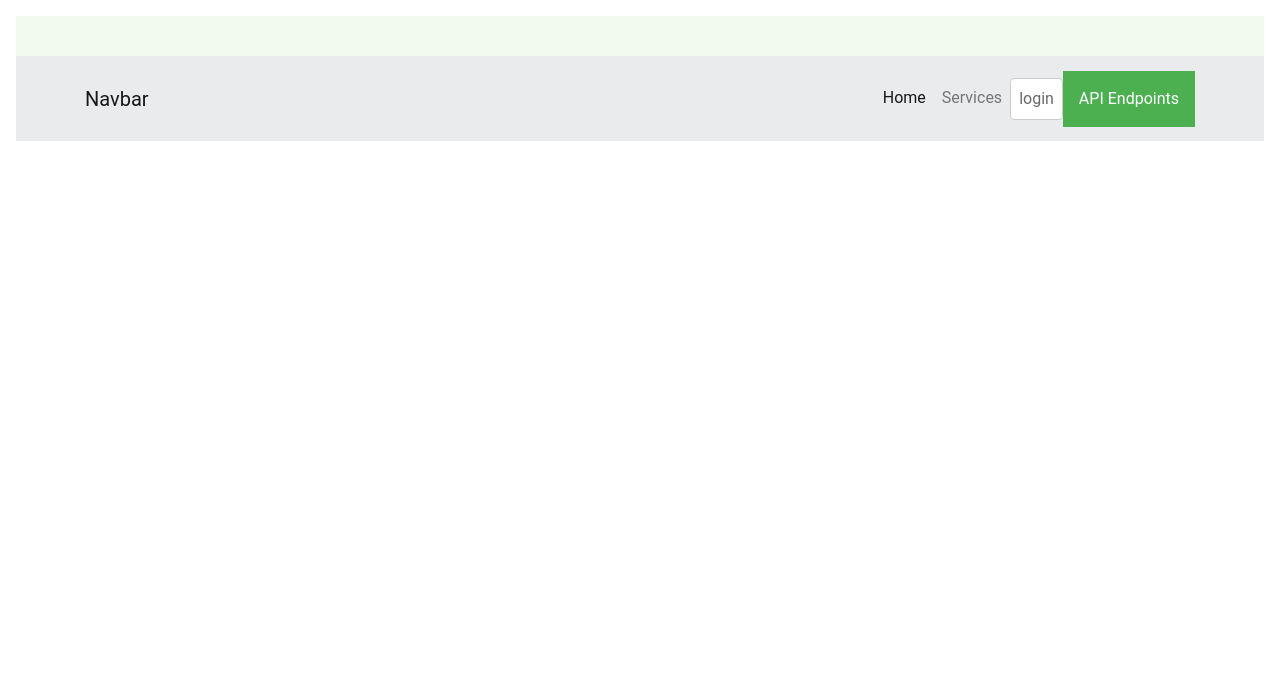
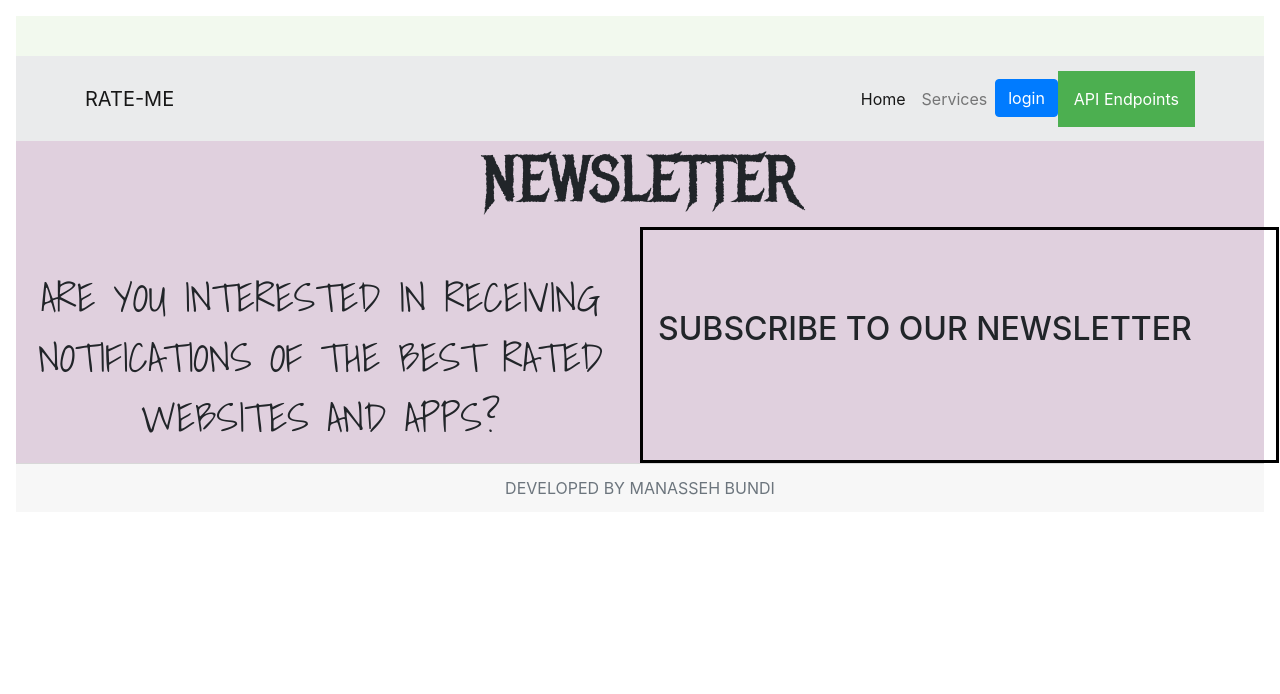
Before and after one commit to Nasseh123/rateme, a Django app: page /all-projects/ in a window 1280 px wide. Shown: the top 694 px of the page. Run offline with Django 3.2, Linux system fonts and the light colour scheme; data that the repository does not hold is empty; some libraries are stand-ins or nearby versions.

Commit message:
Made changes to reviews and polished links

```diff
--- a/projects/models.py
+++ b/projects/models.py
@@ -116,9 +116,11 @@
             numsum=no.rate_by_design+no.rate_by_usability+no.rate_by_content+no.rate_by_creativity
             numsums.append(numsum)
         lengthofratings=len(userratedarray)*40
-        percentagevalue=((sum(numsums)*100))/lengthofratings
-
-        return percentagevalue
+        if lengthofratings:
+            percentagevalue=((sum(numsums)*100))/lengthofratings
+            return percentagevalue
+        else:
+            return numsums
     @ classmethod
     def average(cls,webapp_id):
         print(webapp_id)
--- /dev/null
+++ b/projects/templates/footer.html
@@ -0,0 +1,53 @@
+{% load bootstrap4 %}
+{% load static %}
+<!DOCTYPE html>
+<html class="no-js">
+
+<head>
+    <meta charset="utf-8">
+    <meta http-equiv="X-UA-Compatible" content="IE=edge">
+    <title>
+    </title>
+    <meta name="description" content="">
+    <meta name="viewport" content="width=device-width, initial-scale=1">
+    <link rel="stylesheet" href="">
+    <link rel="stylesheet" href="{% static 'index/index.css' %}">
+<link rel="stylesheet" href="{% static 'navbar/navbar.css' %}">
+<link href="https://fonts.googleapis.com/css2?family=Metal+Mania&display=swap" rel="stylesheet">
+<link href="https://fonts.googleapis.com/css2?family=Shadows+Into+Light&display=swap" rel="stylesheet">
+<link rel="stylesheet" href="https://cdnjs.cloudflare.com/ajax/libs/twitter-bootstrap/4.0.0-beta/css/bootstrap.min.css">
+<link rel="stylesheet" href="https://stackpath.bootstrapcdn.com/bootstrap/4.1.3/css/bootstrap.min.css"
+  integrity="sha384-MCw98/SFnGE8fJT3GXwEOngsV7Zt27NXFoaoApmYm81iuXoPkFOJwJ8ERdknLPMO" crossorigin="anonymous">
+<link href="//maxcdn.bootstrapcdn.com/bootstrap/4.1.1/css/bootstrap.min.css" rel="stylesheet" id="bootstrap-css">
+<link rel="stylesheet" href="{% static 'css/text_hover.css' %}">
+<link rel="stylesheet" href="{% static 'css/text_hover_on_click.css' %}">
+<link rel="stylesheet" href="{% static 'css/text_hover_on_click.min.css' %}">
+<link rel="stylesheet" href="{% static 'css/text_hover.min.css' %}">
+</head>
+
+<body>
+    <div class="mainnewsletter">
+        <h3 class="newsletter">NEWSLETTER</h3>
+        <div class="row">
+            <div class="col-md-6 notification">
+                <p>ARE YOU INTERESTED IN RECEIVING NOTIFICATIONS OF THE BEST RATED WEBSITES AND APPS?</p>
+            </div>
+            <div class="col-md-6 boxnewsletter">
+                <div class="content">
+                    <h2>SUBSCRIBE TO OUR NEWSLETTER</h2>
+                    <div class="form">
+
+                    </div>
+                </div>
+            </div>
+
+        </div>
+    </div>
+    <div class="card-footer text-muted foot">
+        DEVELOPED BY MANASSEH BUNDI
+    </div>
+
+    <script src="" async defer></script>
+</body>
+
+</html>
--- a/projects/templates/navbar.html
+++ b/projects/templates/navbar.html
@@ -60,7 +60,7 @@
 
     <nav class="navbar  navbar-expand-lg navbar-light top-navbar" data-toggle="sticky-onscroll">
       <div class="container">
-        <a class="navbar-brand" href="#">Navbar</a>
+        <a class="navbar-brand" href="/">RATE-ME</a>
         <button class="navbar-toggler" type="button" data-toggle="collapse" data-target="#navbarSupportedContent"
           aria-controls="navbarSupportedContent" aria-expanded="false" aria-label="Toggle navigation">
           <span class="navbar-toggler-icon"></span>
@@ -72,7 +72,7 @@
               <a class="nav-link active" href="/">Home</a>
             </li>
             <li class="nav-item">
-              <a class="nav-link" href="#">Services</a>
+              <a class="nav-link" href="/">Services</a>
             </li>
             {% if user.is_authenticated %}
             <li class="nav-item">
--- a/projects/templates/search.html
+++ b/projects/templates/search.html
@@ -31,7 +31,7 @@
                   <div class="card__title">{{allwebapp.title}}</div>
                   <p class="card__text">{{allwebapp.description}}</p>
 
-                  <p>AVERAGE RATINGS:{{allwebapp.ratings.avg}}</p>
+
 
                   <a href="{% url 'site' webapp_id=allwebapp.id %}" class="btn btn-info" role="button">Link Button</a>
                 </div>
@@ -43,5 +43,5 @@
     </div>
     {% endfor %}
 </div>
-
+{% include "footer.html" %}
 {% endblock %}
--- a/projects/templates/site.html
+++ b/projects/templates/site.html
@@ -165,6 +165,7 @@
 
   </div>
 </div>
+
 {% endblock %}
 {%block scripts%}
 <script>
--- a/projects/views.py
+++ b/projects/views.py
@@ -48,6 +48,7 @@
             if rat:
                 rating=form.save(commit=False)
                 rating.user_id=currentuser.id
+                rating.webapp_id=webapp_id
                 rating.save()
                 # avs=ratings.averageOfuser(userratedarray,webapp_id)
                 # average=ratings.objects.filter(webapp_id=webapp_id).update(average=avs)
--- a/static/search.css
+++ b/static/search.css
@@ -82,7 +82,7 @@
   flex: 1 1 auto;
   flex-direction: column;
   padding: 1rem;
-  height: 300px;
+  height: 200px;
 }
 #rcorners3 {
   border-radius: 50px;
```
